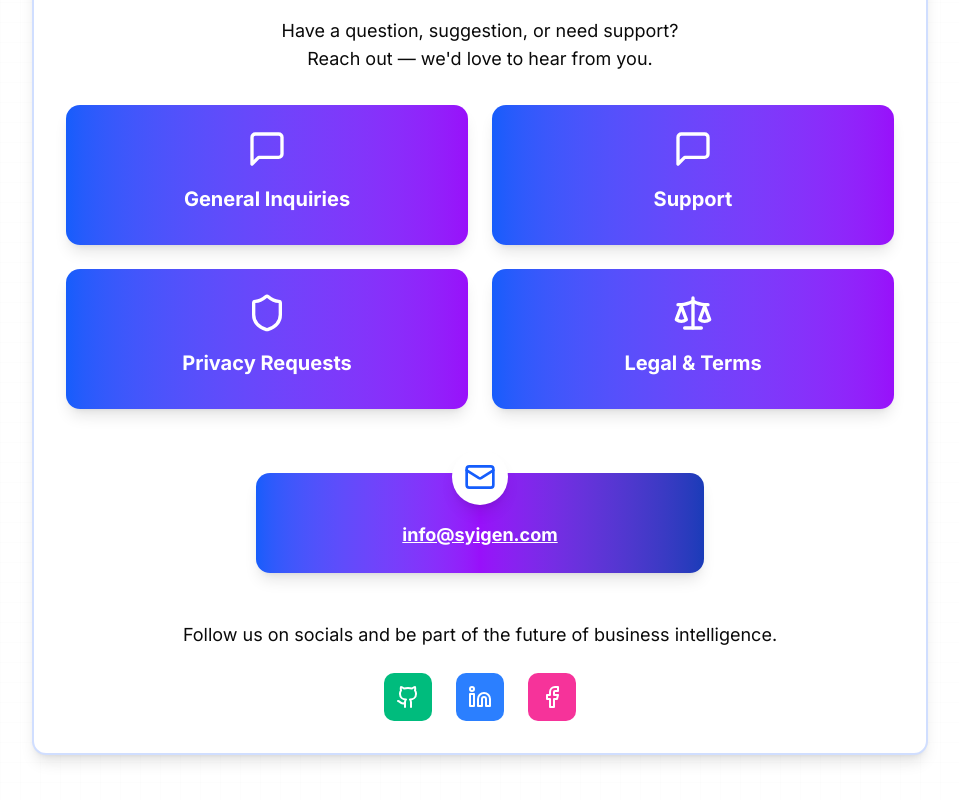
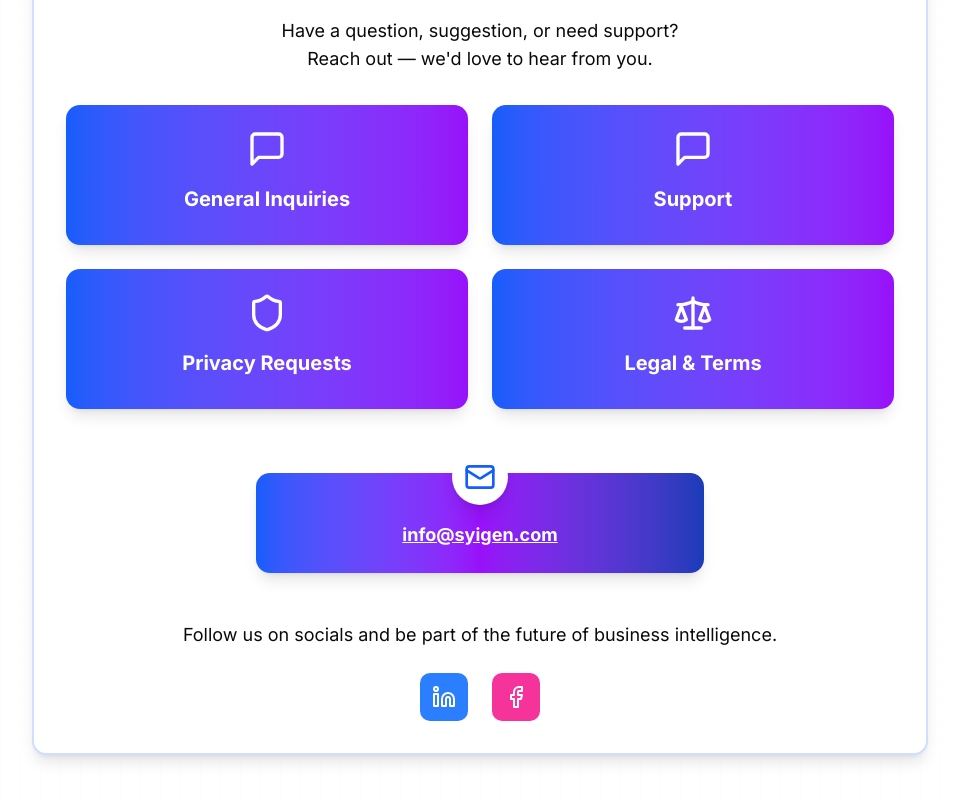
Before and after one commit to SaasDevSuite/biznow-app, a Next.js app: page /company-pages/contact in a window 1280 px wide. Shown: the part 318-1118 px from the top of the page, without its empty margins (160-1119 px from the left). Built offline with nearby package versions, Linux system fonts and the light colour scheme.

Commit message:
fix:remove social media link for GitHub repo

```diff
--- a/src/app/company-pages/contact/page.tsx
+++ b/src/app/company-pages/contact/page.tsx
@@ -121,15 +121,6 @@ export default function ContactPage() {
                 </p>
                 <div className="flex justify-center gap-6">
                   <motion.a
-                    href="https://github.com/SaasDevSuite/biznow-app"
-                    target="_blank"
-                    rel="noopener noreferrer"
-                    whileHover={{ y: -5 }}
-                    className="bg-emerald-500 p-3 rounded-lg text-white"
-                  >
-                    <Github className="h-6 w-6" />
-                  </motion.a>
-                  <motion.a
                     href="https://www.linkedin.com/company/syigen-ltd/posts/?feedView=all"
                     target="_blank"
                     rel="noopener noreferrer"
```
